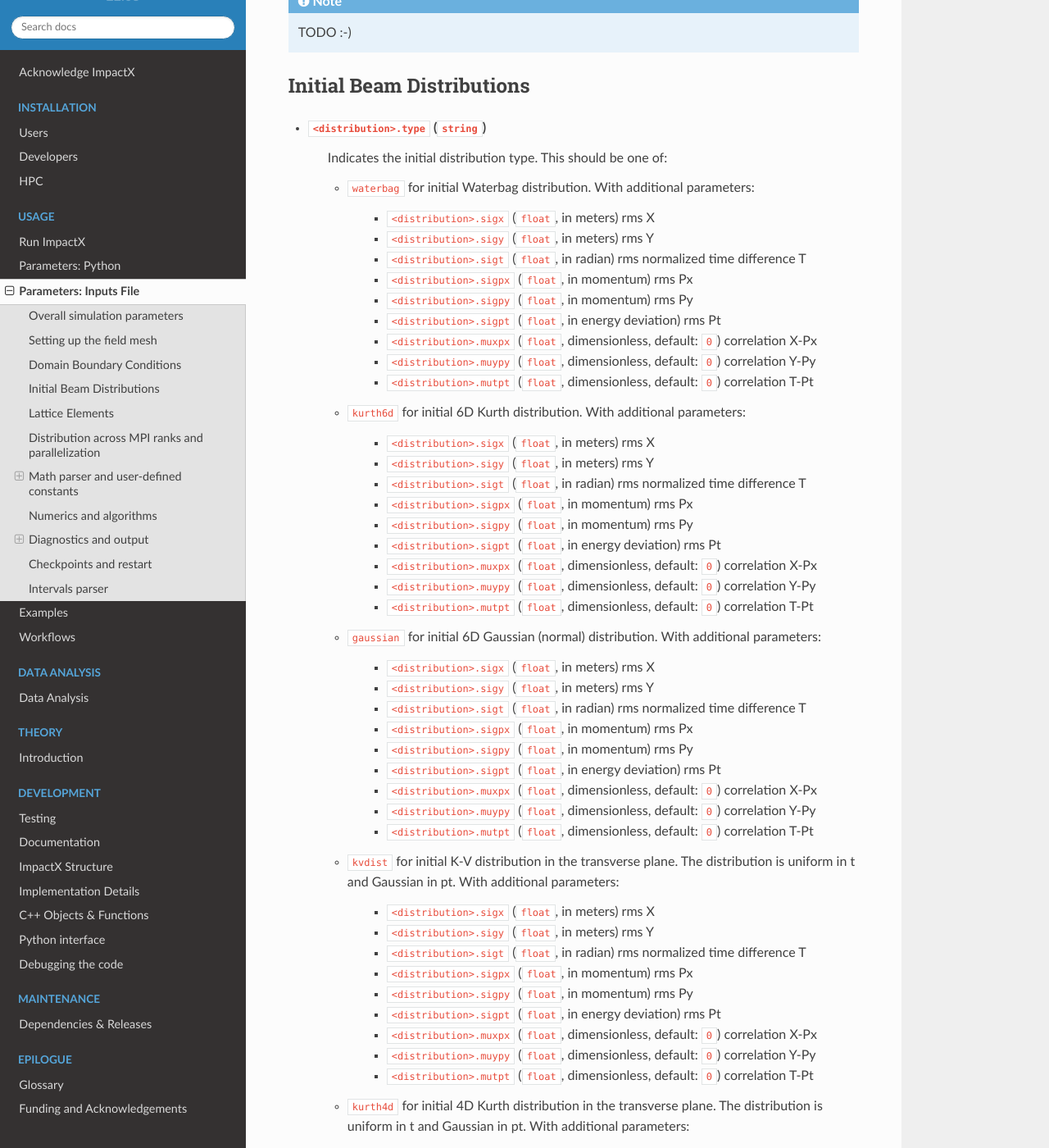
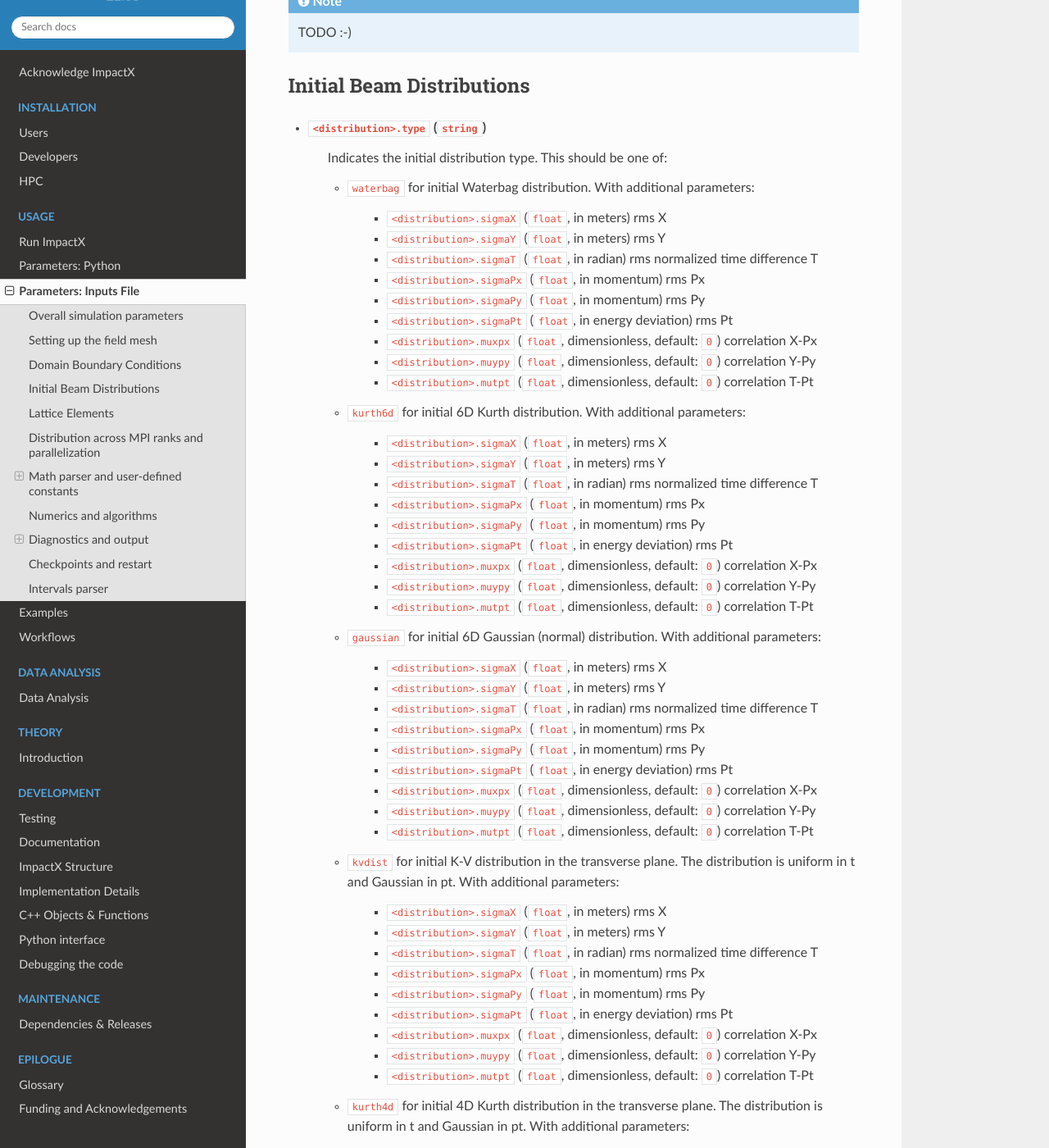
Before and after one commit to ECP-WarpX/impactx, a Sphinx documentation site: the page built from docs/source/usage/parameters.rst, in a window 1280 px wide and 1400 px high, scrolled down 2157 px. Shown: the whole window at 82% size. Built offline with Sphinx 7.4.7 and the Read the Docs theme 2.0.0, drawn with Linux system fonts in a browser that asks for light colours; pages that are not in the unit, such as notebooks, are missing from menus; some of the changed text lies outside the part shown.

Commit message:
Fix: Docs for Sigmas of Distributions (#258)
Fix the parameter docs for sigma of positions and momentum for beam
distributions.

```diff
--- a/docs/source/usage/parameters.rst
+++ b/docs/source/usage/parameters.rst
@@ -99,12 +99,12 @@ Initial Beam Distributions
     * ``waterbag`` for initial Waterbag distribution.
       With additional parameters:
 
-        * ``<distribution>.sigx`` (``float``, in meters) rms X
-        * ``<distribution>.sigy`` (``float``, in meters) rms Y
-        * ``<distribution>.sigt`` (``float``, in radian) rms normalized time difference T
-        * ``<distribution>.sigpx`` (``float``, in momentum) rms Px
-        * ``<distribution>.sigpy`` (``float``, in momentum) rms Py
-        * ``<distribution>.sigpt`` (``float``, in energy deviation) rms Pt
+        * ``<distribution>.sigmaX`` (``float``, in meters) rms X
+        * ``<distribution>.sigmaY`` (``float``, in meters) rms Y
+        * ``<distribution>.sigmaT`` (``float``, in radian) rms normalized time difference T
+        * ``<distribution>.sigmaPx`` (``float``, in momentum) rms Px
+        * ``<distribution>.sigmaPy`` (``float``, in momentum) rms Py
+        * ``<distribution>.sigmaPt`` (``float``, in energy deviation) rms Pt
         * ``<distribution>.muxpx`` (``float``, dimensionless, default: ``0``) correlation X-Px
         * ``<distribution>.muypy`` (``float``, dimensionless, default: ``0``) correlation Y-Py
         * ``<distribution>.mutpt`` (``float``, dimensionless, default: ``0``) correlation T-Pt
@@ -112,12 +112,12 @@ Initial Beam Distributions
     * ``kurth6d`` for initial 6D Kurth distribution.
       With additional parameters:
 
-        * ``<distribution>.sigx`` (``float``, in meters) rms X
-        * ``<distribution>.sigy`` (``float``, in meters) rms Y
-        * ``<distribution>.sigt`` (``float``, in radian) rms normalized time difference T
-        * ``<distribution>.sigpx`` (``float``, in momentum) rms Px
-        * ``<distribution>.sigpy`` (``float``, in momentum) rms Py
-        * ``<distribution>.sigpt`` (``float``, in energy deviation) rms Pt
+        * ``<distribution>.sigmaX`` (``float``, in meters) rms X
+        * ``<distribution>.sigmaY`` (``float``, in meters) rms Y
+        * ``<distribution>.sigmaT`` (``float``, in radian) rms normalized time difference T
+        * ``<distribution>.sigmaPx`` (``float``, in momentum) rms Px
+        * ``<distribution>.sigmaPy`` (``float``, in momentum) rms Py
+        * ``<distribution>.sigmaPt`` (``float``, in energy deviation) rms Pt
         * ``<distribution>.muxpx`` (``float``, dimensionless, default: ``0``) correlation X-Px
         * ``<distribution>.muypy`` (``float``, dimensionless, default: ``0``) correlation Y-Py
         * ``<distribution>.mutpt`` (``float``, dimensionless, default: ``0``) correlation T-Pt
@@ -125,12 +125,12 @@ Initial Beam Distributions
     * ``gaussian`` for initial 6D Gaussian (normal) distribution.
       With additional parameters:
 
-        * ``<distribution>.sigx`` (``float``, in meters) rms X
-        * ``<distribution>.sigy`` (``float``, in meters) rms Y
-        * ``<distribution>.sigt`` (``float``, in radian) rms normalized time difference T
-        * ``<distribution>.sigpx`` (``float``, in momentum) rms Px
-        * ``<distribution>.sigpy`` (``float``, in momentum) rms Py
-        * ``<distribution>.sigpt`` (``float``, in energy deviation) rms Pt
+        * ``<distribution>.sigmaX`` (``float``, in meters) rms X
+        * ``<distribution>.sigmaY`` (``float``, in meters) rms Y
+        * ``<distribution>.sigmaT`` (``float``, in radian) rms normalized time difference T
+        * ``<distribution>.sigmaPx`` (``float``, in momentum) rms Px
+        * ``<distribution>.sigmaPy`` (``float``, in momentum) rms Py
+        * ``<distribution>.sigmaPt`` (``float``, in energy deviation) rms Pt
         * ``<distribution>.muxpx`` (``float``, dimensionless, default: ``0``) correlation X-Px
         * ``<distribution>.muypy`` (``float``, dimensionless, default: ``0``) correlation Y-Py
         * ``<distribution>.mutpt`` (``float``, dimensionless, default: ``0``) correlation T-Pt
@@ -139,12 +139,12 @@ Initial Beam Distributions
       The distribution is uniform in t and Gaussian in pt.
       With additional parameters:
 
-        * ``<distribution>.sigx`` (``float``, in meters) rms X
-        * ``<distribution>.sigy`` (``float``, in meters) rms Y
-        * ``<distribution>.sigt`` (``float``, in radian) rms normalized time difference T
-        * ``<distribution>.sigpx`` (``float``, in momentum) rms Px
-        * ``<distribution>.sigpy`` (``float``, in momentum) rms Py
-        * ``<distribution>.sigpt`` (``float``, in energy deviation) rms Pt
+        * ``<distribution>.sigmaX`` (``float``, in meters) rms X
+        * ``<distribution>.sigmaY`` (``float``, in meters) rms Y
+        * ``<distribution>.sigmaT`` (``float``, in radian) rms normalized time difference T
+        * ``<distribution>.sigmaPx`` (``float``, in momentum) rms Px
+        * ``<distribution>.sigmaPy`` (``float``, in momentum) rms Py
+        * ``<distribution>.sigmaPt`` (``float``, in energy deviation) rms Pt
         * ``<distribution>.muxpx`` (``float``, dimensionless, default: ``0``) correlation X-Px
         * ``<distribution>.muypy`` (``float``, dimensionless, default: ``0``) correlation Y-Py
         * ``<distribution>.mutpt`` (``float``, dimensionless, default: ``0``) correlation T-Pt
@@ -153,12 +153,12 @@ Initial Beam Distributions
       The distribution is uniform in t and Gaussian in pt.
       With additional parameters:
 
-        * ``<distribution>.sigx`` (``float``, in meters) rms X
-        * ``<distribution>.sigy`` (``float``, in meters) rms Y
-        * ``<distribution>.sigt`` (``float``, in radian) rms normalized time difference T
-        * ``<distribution>.sigpx`` (``float``, in momentum) rms Px
-        * ``<distribution>.sigpy`` (``float``, in momentum) rms Py
-        * ``<distribution>.sigpt`` (``float``, in energy deviation) rms Pt
+        * ``<distribution>.sigmaX`` (``float``, in meters) rms X
+        * ``<distribution>.sigmaY`` (``float``, in meters) rms Y
+        * ``<distribution>.sigmaT`` (``float``, in radian) rms normalized time difference T
+        * ``<distribution>.sigmaPx`` (``float``, in momentum) rms Px
+        * ``<distribution>.sigmaPy`` (``float``, in momentum) rms Py
+        * ``<distribution>.sigmaPt`` (``float``, in energy deviation) rms Pt
         * ``<distribution>.muxpx`` (``float``, dimensionless, default: ``0``) correlation X-Px
         * ``<distribution>.muypy`` (``float``, dimensionless, default: ``0``) correlation Y-Py
         * ``<distribution>.mutpt`` (``float``, dimensionless, default: ``0``) correlation T-Pt
@@ -167,12 +167,12 @@ Initial Beam Distributions
       in momenta (px,py,pt).
       With additional parameters:
 
-        * ``<distribution>.sigx`` (``float``, in meters) rms X
-        * ``<distribution>.sigy`` (``float``, in meters) rms Y
-        * ``<distribution>.sigt`` (``float``, in radian) rms normalized time difference T
-        * ``<distribution>.sigpx`` (``float``, in momentum) rms Px
-        * ``<distribution>.sigpy`` (``float``, in momentum) rms Py
-        * ``<distribution>.sigpt`` (``float``, in energy deviation) rms Pt
+        * ``<distribution>.sigmaX`` (``float``, in meters) rms X
+        * ``<distribution>.sigmaY`` (``float``, in meters) rms Y
+        * ``<distribution>.sigmaT`` (``float``, in radian) rms normalized time difference T
+        * ``<distribution>.sigmaPx`` (``float``, in momentum) rms Px
+        * ``<distribution>.sigmaPy`` (``float``, in momentum) rms Py
+        * ``<distribution>.sigmaPt`` (``float``, in energy deviation) rms Pt
         * ``<distribution>.muxpx`` (``float``, dimensionless, default: ``0``) correlation X-Px
         * ``<distribution>.muypy`` (``float``, dimensionless, default: ``0``) correlation Y-Py
         * ``<distribution>.mutpt`` (``float``, dimensionless, default: ``0``) correlation T-Pt
```
